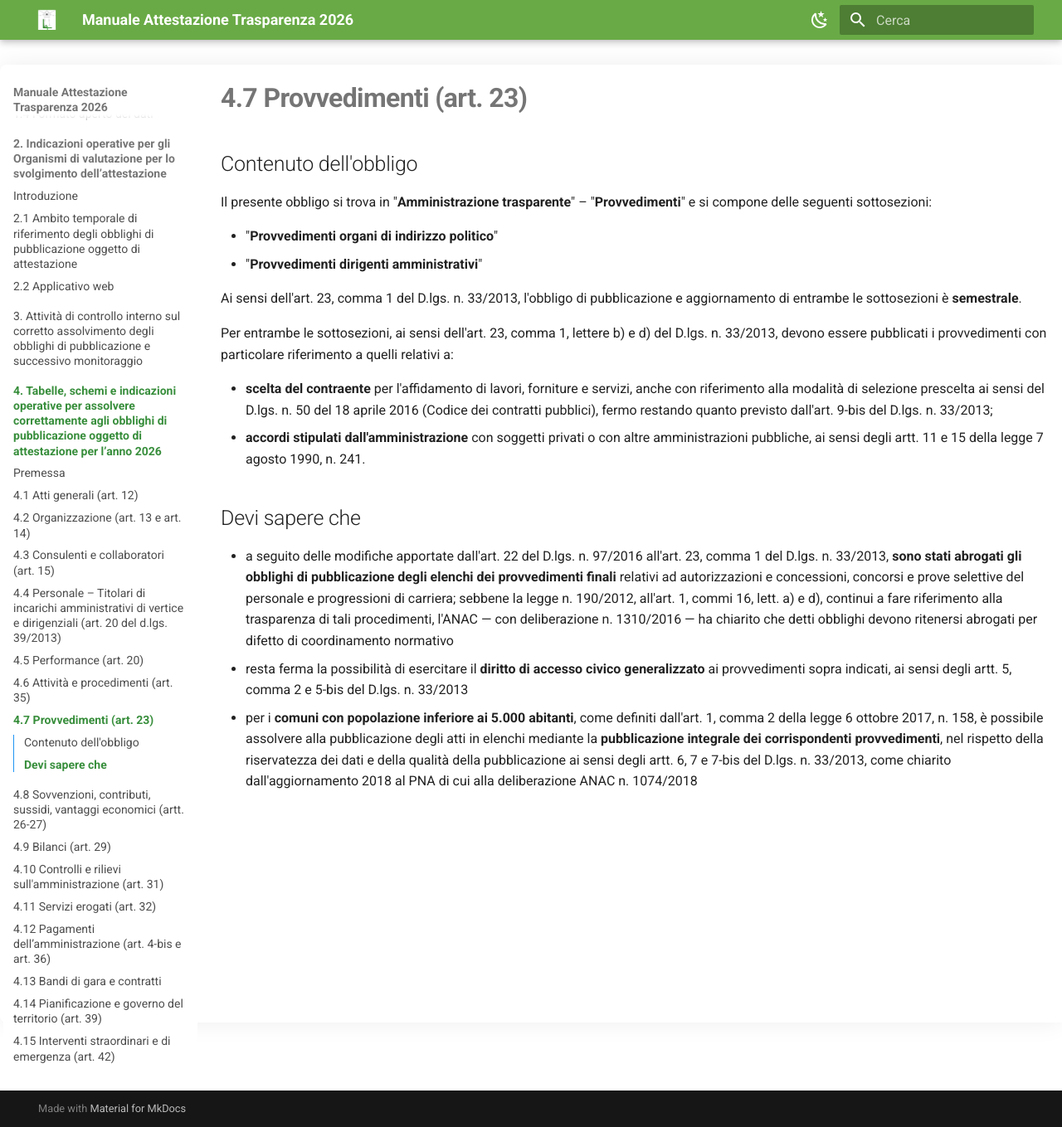
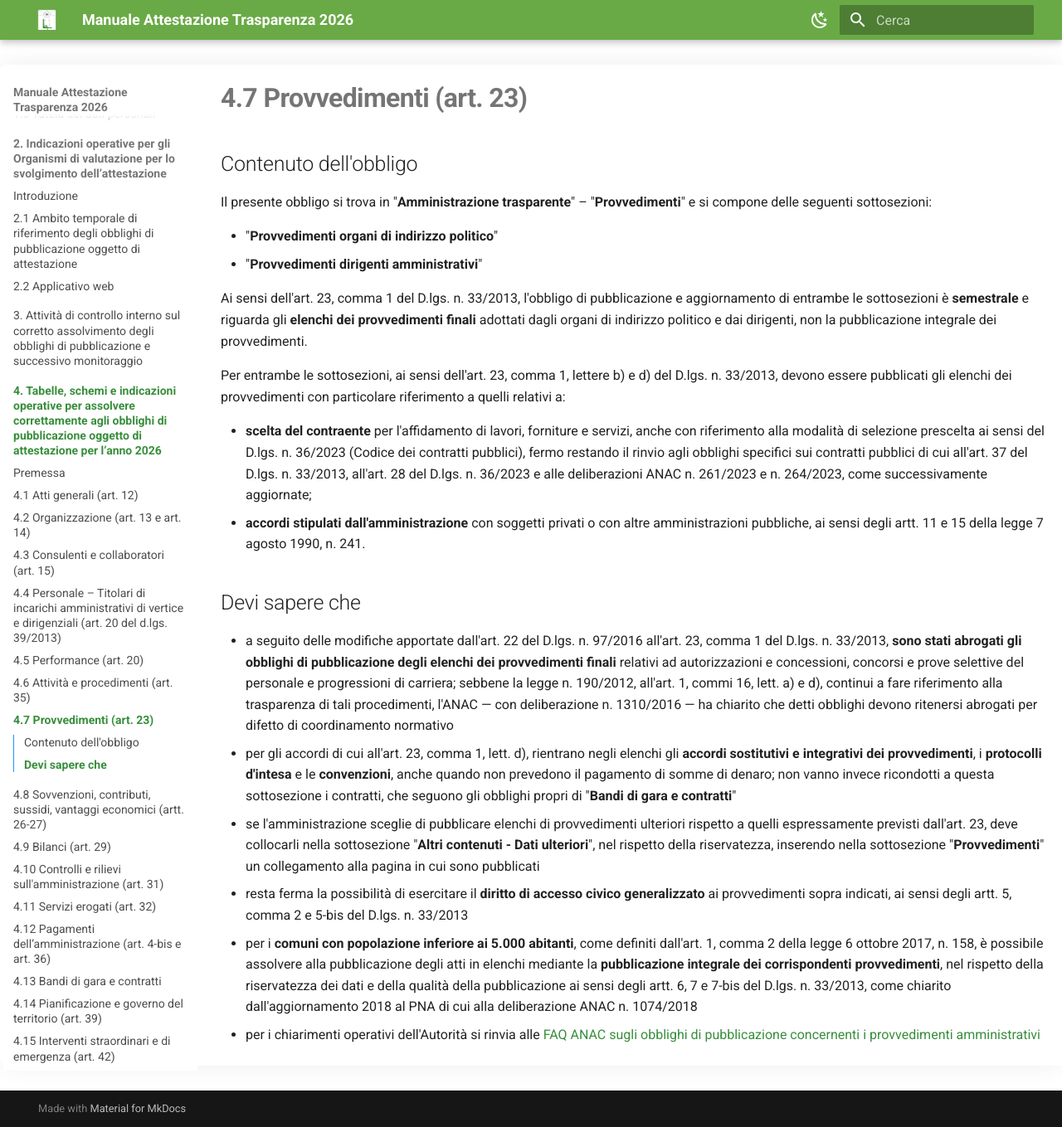
Before and after one commit to Lab4srl/manuale-trasparenza-2026, an MkDocs documentation site: the page built from docs/capitolo-4/4-7-provvedimenti.md, in a window 1280 px wide and 1359 px high. Shown: the whole window at 83% size. Built offline with MkDocs 1.6.1 and Material for MkDocs 9.7.7, drawn with Linux system fonts in a browser that asks for light colours.

Commit message:
Aggiornamento manuale

```diff
--- a/docs/capitolo-4/4-7-provvedimenti.md
+++ b/docs/capitolo-4/4-7-provvedimenti.md
@@ -5,15 +5,18 @@ Il presente obbligo si trova in "**Amministrazione trasparente**" – "**Provved
 - "**Provvedimenti organi di indirizzo politico**"
 - "**Provvedimenti dirigenti amministrativi**"
 
-Ai sensi dell'art. 23, comma 1 del D.lgs. n. 33/2013, l'obbligo di pubblicazione e aggiornamento di entrambe le sottosezioni è **semestrale**.
+Ai sensi dell'art. 23, comma 1 del D.lgs. n. 33/2013, l'obbligo di pubblicazione e aggiornamento di entrambe le sottosezioni è **semestrale** e riguarda gli **elenchi dei provvedimenti finali** adottati dagli organi di indirizzo politico e dai dirigenti, non la pubblicazione integrale dei provvedimenti.
 
-Per entrambe le sottosezioni, ai sensi dell'art. 23, comma 1, lettere b) e d) del D.lgs. n. 33/2013, devono essere pubblicati i provvedimenti con particolare riferimento a quelli relativi a:
+Per entrambe le sottosezioni, ai sensi dell'art. 23, comma 1, lettere b) e d) del D.lgs. n. 33/2013, devono essere pubblicati gli elenchi dei provvedimenti con particolare riferimento a quelli relativi a:
 
-- **scelta del contraente** per l'affidamento di lavori, forniture e servizi, anche con riferimento alla modalità di selezione prescelta ai sensi del D.lgs. n. 50 del 18 aprile 2016 (Codice dei contratti pubblici), fermo restando quanto previsto dall'art. 9-bis del D.lgs. n. 33/2013;
+- **scelta del contraente** per l'affidamento di lavori, forniture e servizi, anche con riferimento alla modalità di selezione prescelta ai sensi del D.lgs. n. 36/2023 (Codice dei contratti pubblici), fermo restando il rinvio agli obblighi specifici sui contratti pubblici di cui all'art. 37 del D.lgs. n. 33/2013, all'art. 28 del D.lgs. n. 36/2023 e alle deliberazioni ANAC n. 261/2023 e n. 264/2023, come successivamente aggiornate;
 - **accordi stipulati dall'amministrazione** con soggetti privati o con altre amministrazioni pubbliche, ai sensi degli artt. 11 e 15 della legge 7 agosto 1990, n. 241.
 
 ## Devi sapere che
 
 * a seguito delle modifiche apportate dall'art. 22 del D.lgs. n. 97/2016 all'art. 23, comma 1 del D.lgs. n. 33/2013, **sono stati abrogati gli obblighi di pubblicazione degli elenchi dei provvedimenti finali** relativi ad autorizzazioni e concessioni, concorsi e prove selettive del personale e progressioni di carriera; sebbene la legge n. 190/2012, all'art. 1, commi 16, lett. a) e d), continui a fare riferimento alla trasparenza di tali procedimenti, l'ANAC — con deliberazione n. 1310/2016 — ha chiarito che detti obblighi devono ritenersi abrogati per difetto di coordinamento normativo
+* per gli accordi di cui all'art. 23, comma 1, lett. d), rientrano negli elenchi gli **accordi sostitutivi e integrativi dei provvedimenti**, i **protocolli d'intesa** e le **convenzioni**, anche quando non prevedono il pagamento di somme di denaro; non vanno invece ricondotti a questa sottosezione i contratti, che seguono gli obblighi propri di "**Bandi di gara e contratti**"
+* se l'amministrazione sceglie di pubblicare elenchi di provvedimenti ulteriori rispetto a quelli espressamente previsti dall'art. 23, deve collocarli nella sottosezione "**Altri contenuti - Dati ulteriori**", nel rispetto della riservatezza, inserendo nella sottosezione "**Provvedimenti**" un collegamento alla pagina in cui sono pubblicati
 * resta ferma la possibilità di esercitare il **diritto di accesso civico generalizzato** ai provvedimenti sopra indicati, ai sensi degli artt. 5, comma 2 e 5-bis del D.lgs. n. 33/2013
 * per i **comuni con popolazione inferiore ai 5.000 abitanti**, come definiti dall'art. 1, comma 2 della legge 6 ottobre 2017, n. 158, è possibile assolvere alla pubblicazione degli atti in elenchi mediante la **pubblicazione integrale dei corrispondenti provvedimenti**, nel rispetto della riservatezza dei dati e della qualità della pubblicazione ai sensi degli artt. 6, 7 e 7-bis del D.lgs. n. 33/2013, come chiarito dall'aggiornamento 2018 al PNA di cui alla deliberazione ANAC n. 1074/2018
+* per i chiarimenti operativi dell'Autorità si rinvia alle [FAQ ANAC sugli obblighi di pubblicazione concernenti i provvedimenti amministrativi](https://www.anticorruzione.it/-/obblighi-di-pubblicazione-concernenti-i-provvedimenti-amministrativi-art.-23-d.lgs.-33/2013-){:target="_blank"}
--- a/mkdocs.yml
+++ b/mkdocs.yml
@@ -47,6 +47,7 @@ nav:
       - 1.2 Aggiornamento delle pubblicazioni: capitolo-1/1-2-aggiornamento-pubblicazioni.md
       - 1.3 Durata delle pubblicazioni: capitolo-1/1-3-durata-pubblicazioni.md
       - 1.4 Formato aperto dei dati: capitolo-1/1-4-formato-aperto.md
+      - 1.5 Tutela dei dati personali: capitolo-1/1-5-privacy.md
   - 2. Indicazioni operative per gli Organismi di valutazione per lo svolgimento dell’attestazione:
       - Introduzione: capitolo-2/index.md
       - 2.1 Ambito temporale di riferimento degli obblighi di pubblicazione oggetto di attestazione: capitolo-2/2-1-ambito-temporale.md
```
Also changed, not shown: docs/capitolo-1/1-5-privacy.md (added, +69 -0 lines), docs/capitolo-4/4-11-servizi-erogati.md (+5 -3 lines), docs/capitolo-4/4-14-pianificazione-territorio.md (+3 -0 lines), docs/capitolo-4/4-6-attivita-procedimenti.md (+6 -1 lines), docs/capitolo-4/4-8-sovvenzioni-contributi.md (+4 -2 lines).
